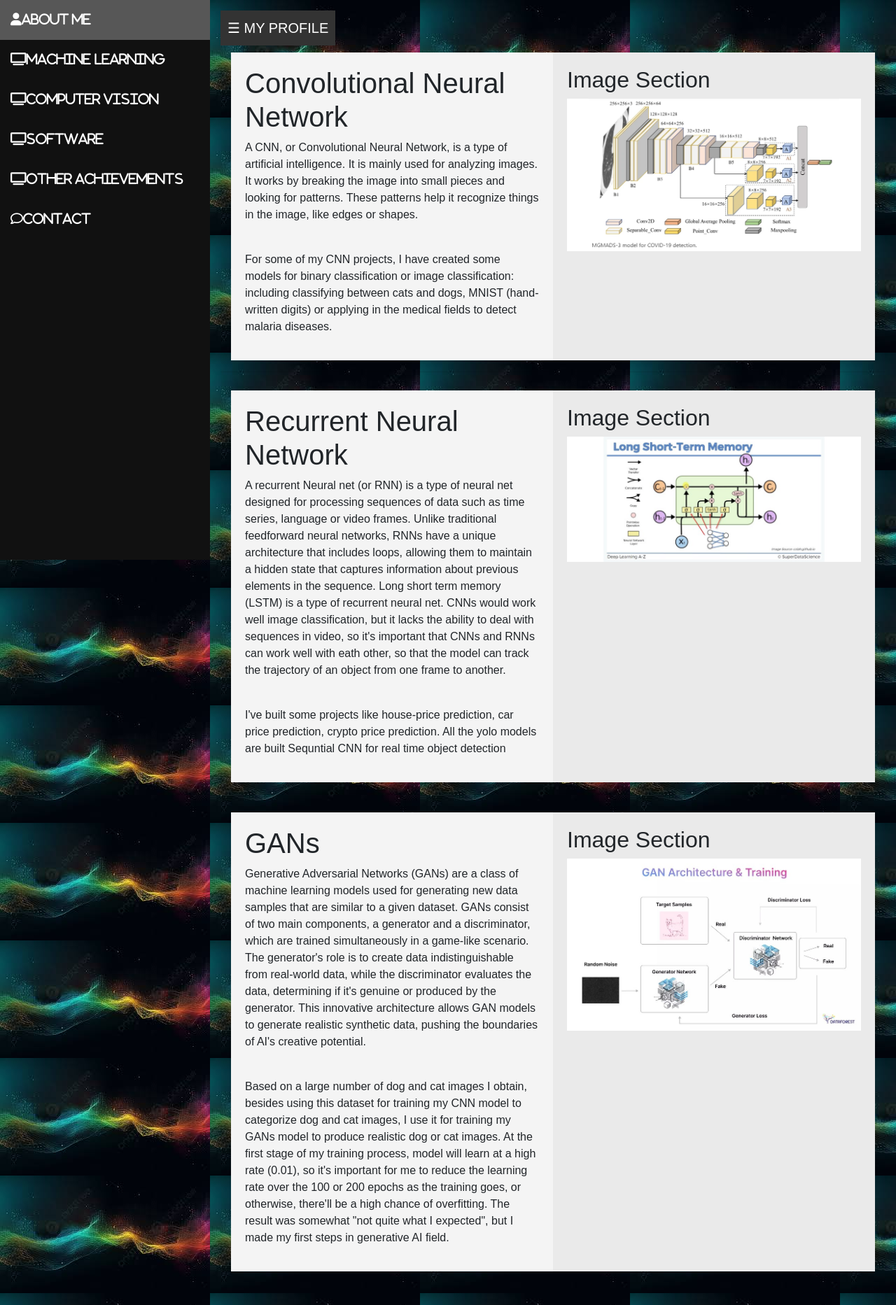
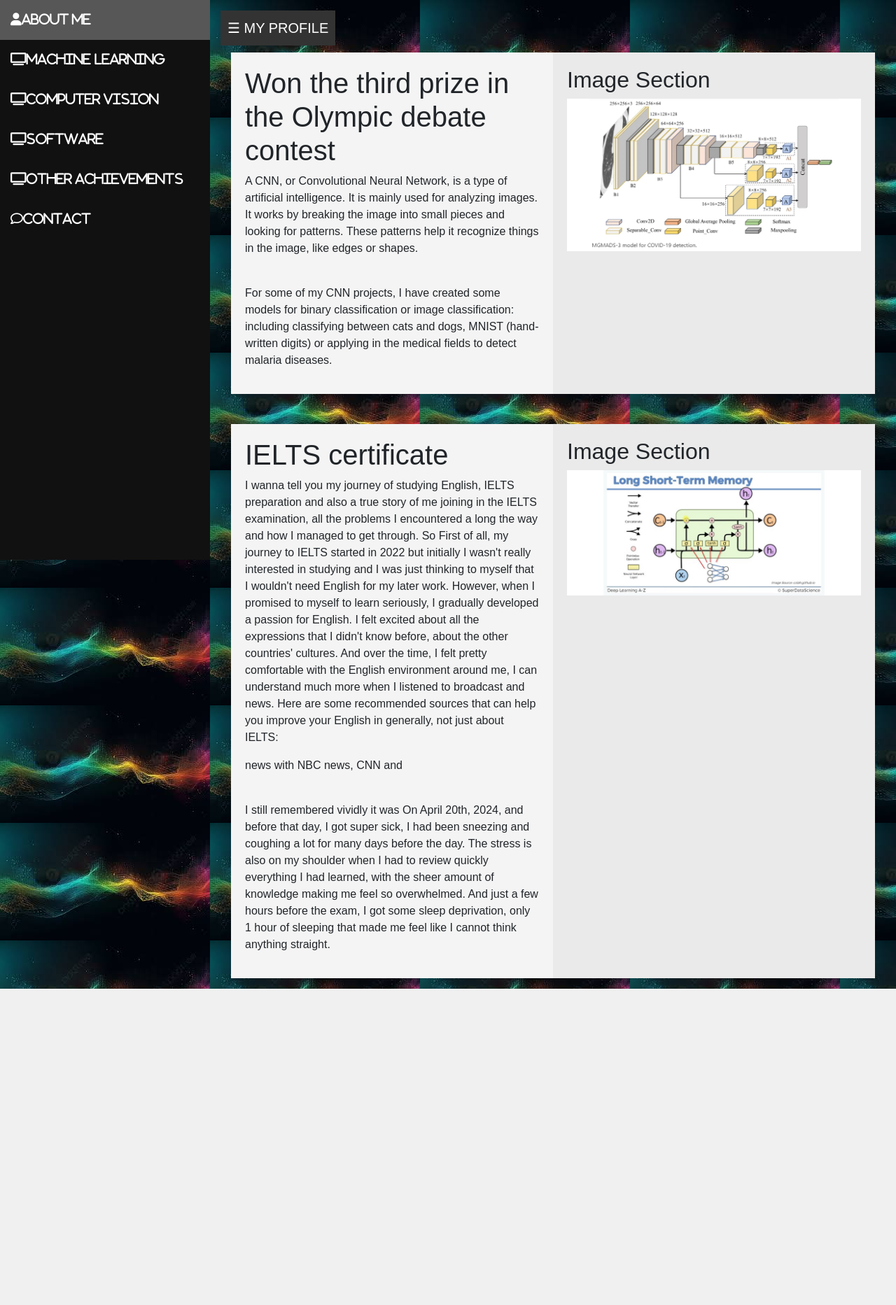
Before and after one commit to minhquang5014/personal-web-flask, a Flask app: page /other-achievements in a window 1280 px wide. Shown: the whole page at 70% size. After the commit the page ends 1413 px from the top, so only its background shows below. Run offline with Flask 3, Linux system fonts and the light colour scheme; some libraries are stand-ins or nearby versions.

Commit message:
my English jouney

```diff
--- a/website/templates/other_achievements.html
+++ b/website/templates/other_achievements.html
@@ -7,7 +7,7 @@
 {% block content %}
 <div class="container">
     <div class="left-column">
-        <h1>Convolutional Neural Network</h1>
+        <h1>Won the third prize in the Olympic debate contest</h1>
         <p>A CNN, or Convolutional Neural Network,
             is a type of artificial intelligence. It is mainly used for analyzing images.
             It works by breaking the image into small pieces and looking for patterns.
@@ -27,18 +27,22 @@
 <hr>
 <div class="container">
     <div class="left-column">
-        <h1>Recurrent Neural Network</h1>
-        <p>A recurrent Neural net (or RNN) is a type of neural net designed for processing sequences of data
-            such as time series, language or video frames. Unlike traditional feedforward neural networks,
-            RNNs have a unique architecture that includes loops, allowing them to maintain a hidden state that captures
-            information about previous elements in the sequence. Long short term memory (LSTM) is a type of recurrent neural net.
-            CNNs would work well image classification, but it lacks the ability to deal with sequences in video,
-            so it's important that CNNs and RNNs can work well with eath other, so that the model can track the trajectory of an object from one frame to another.
+        <h1>IELTS certificate</h1>
+        <p>
+            I wanna tell you my journey of studying English, IELTS preparation and also a true story of me joining in the IELTS examination, all the problems I encountered a long the way and how I managed to get through.
+            So First of all, my journey to IELTS started in 2022 but initially I wasn't really interested in studying and I was just thinking to myself that I wouldn't need English for my later work.
+            However, when I promised to myself to learn seriously, I gradually developed a passion for English. I felt excited about all the expressions that I didn't know before, about the other countries' cultures.
+            And over the time, I felt pretty comfortable with the English environment around me, I can understand much more when I listened to broadcast and news.
+            Here are some recommended sources that can help you improve your English in generally, not just about IELTS:
+        </p>
+        <p>
+            news with NBC news, CNN and
         </p>
         <br>
         <p>
-            I've built some projects like house-price prediction, car price prediction, crypto price prediction.
-            All the yolo models are built Sequntial CNN for real time object detection
+            I still remembered vividly it was On April 20th, 2024, and before that day, I got super sick, I had been sneezing and coughing a lot for many days before the day.
+            The stress is also on my shoulder when I had to review quickly everything I had learned, with the sheer amount of knowledge making me feel so overwhelmed.
+            And just a few hours before the exam, I got some sleep deprivation, only 1 hour of sleeping that made me feel like I cannot think anything straight.
         </p>
     </div>
     <div class="right-column">
@@ -46,28 +50,4 @@
         <img src="/static/images/RNNs.jpg" alt="Example Image">
     </div>
 </div>
-<hr>
-<div class="container">
-    <div class="left-column">
-        <h1>GANs</h1>
-        <p>Generative Adversarial Networks (GANs) are a class of machine learning models used for generating new data samples that are similar to a given dataset.
-            GANs consist of two main components, a generator and a discriminator, which are trained simultaneously in a game-like scenario.
-            The generator's role is to create data indistinguishable from real-world data,
-            while the discriminator evaluates the data, determining if it's genuine or produced by the generator.
-            This innovative architecture allows GAN models to generate realistic synthetic data, pushing the boundaries of AI's creative potential.
-        </p>
-        <br>
-        <p>
-            Based on a large number of dog and cat images I obtain, besides using this dataset for training my CNN model to categorize dog and cat images,
-            I use it for training my GANs model to produce realistic dog or cat images. At the first stage of my training process, model will learn at a high rate (0.01),
-            so it's important for me to reduce the learning rate over the 100 or 200 epochs as the training goes, or otherwise, there'll be a high chance of overfitting.
-            The result was somewhat "not quite what I expected", but I made my first steps in generative AI field.
-        </p>
-    </div>
-    <div class="right-column">
-        <h2>Image Section</h2>
-        <img src="/static/images/GANs.jpg" alt="Example Image">
-    </div>
-</div>
-<hr>
 {% endblock %}
```
